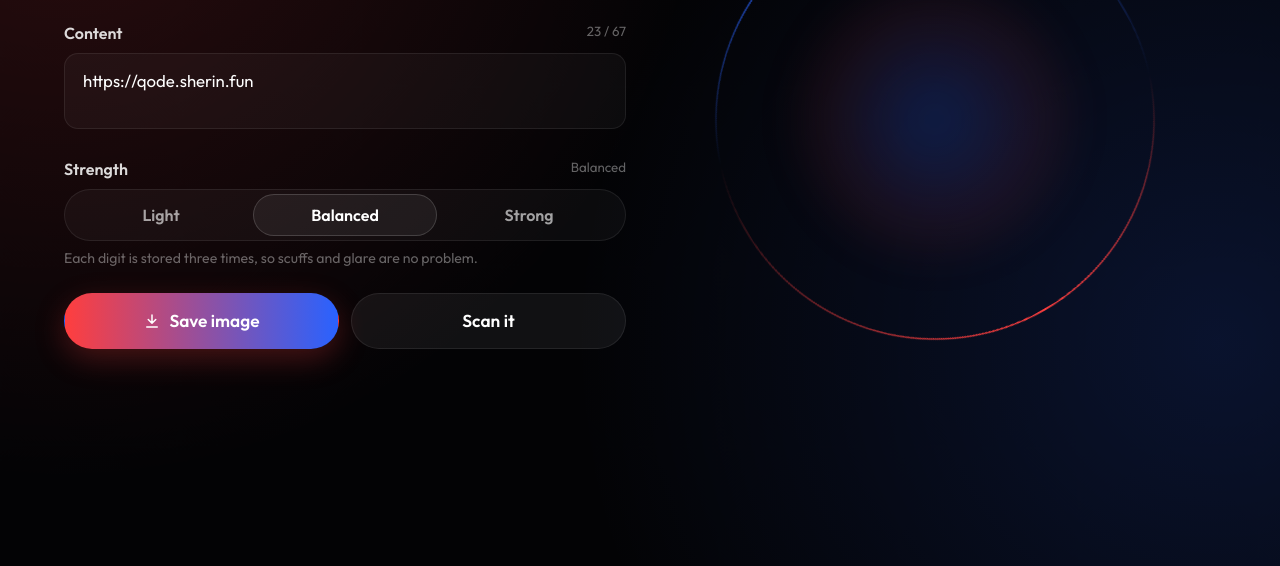
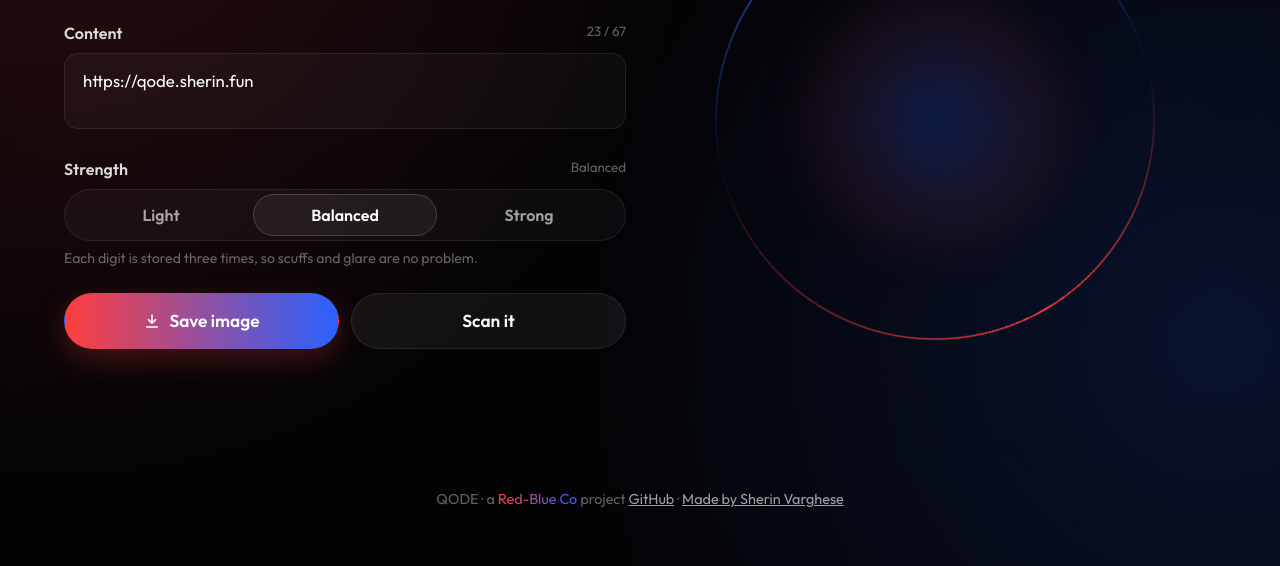
Before and after one commit to Red-Blue-co/qode, a website: page public/generator.html in a window 1280 px wide. Shown: the part 310-876 px from the top of the page. Before the commit the page ends 800 px from the top, so only its background shows below. Drawn offline with Linux system fonts and the light colour scheme; no server answers.

Commit message:
Link to the author: footer on every page, README and package details

```diff
--- a/public/generator.html
+++ b/public/generator.html
@@ -205,6 +205,10 @@
                 </div>
             </section>
         </div>
+        <footer class="footer">
+            <span>QODE · a <span class="grad-text">Red-Blue Co</span> project</span>
+            <span><a href="https://github.com/Red-Blue-co/qode" target="_blank" rel="noopener">GitHub</a> · <a href="https://sherin.fun" rel="author">Made by Sherin Varghese</a></span>
+        </footer>
     </main>
 
     <script src="app.js?v=10"></script>
```
Also changed, not shown: package.json (+14 -0 lines), public/index.html (+1 -1 lines), public/scanner.html (+4 -0 lines), README.md (added).
